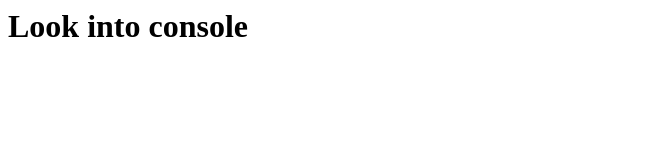
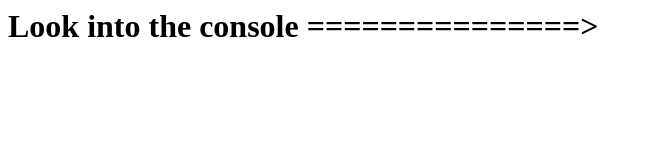
Before and after one commit to ujjwalsharma98/js-depth, a plain HTML site: page index.html in a window 1280 px wide. Shown: the whole page, without its empty margins (0-652 px from the left). Drawn offline with Linux system fonts and the light colour scheme.

Commit message:
practice

```diff
--- a/index.html
+++ b/index.html
@@ -3,7 +3,7 @@
 
     </head>
     <body>
-        <h1>Look into console</h1>
+        <h1>Look into the console ===============> </h1>
         <script src='script.js'></script>
     </body>
 </html>
```
Also changed, not shown: script.js (+44 -1 lines).
